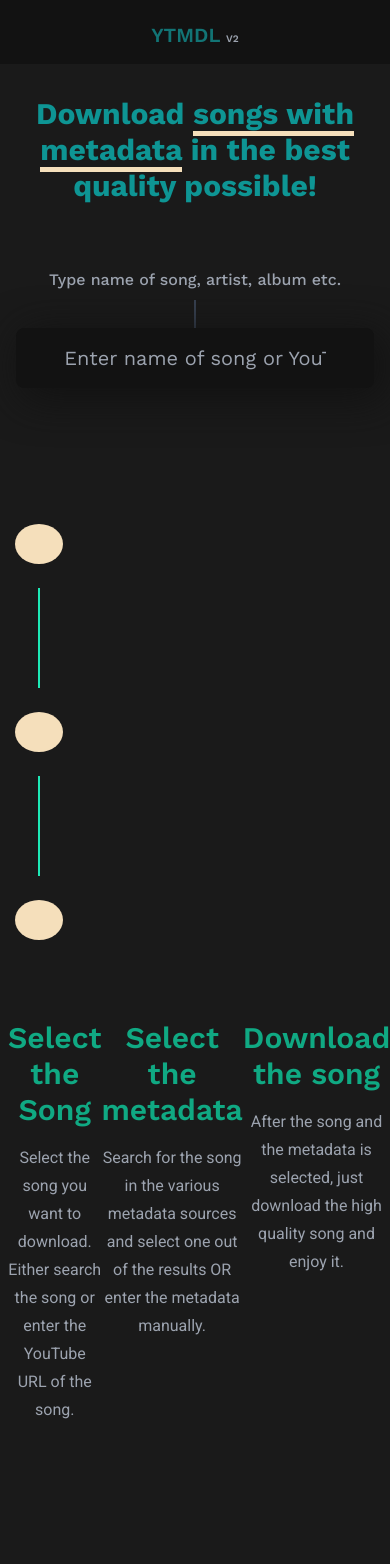
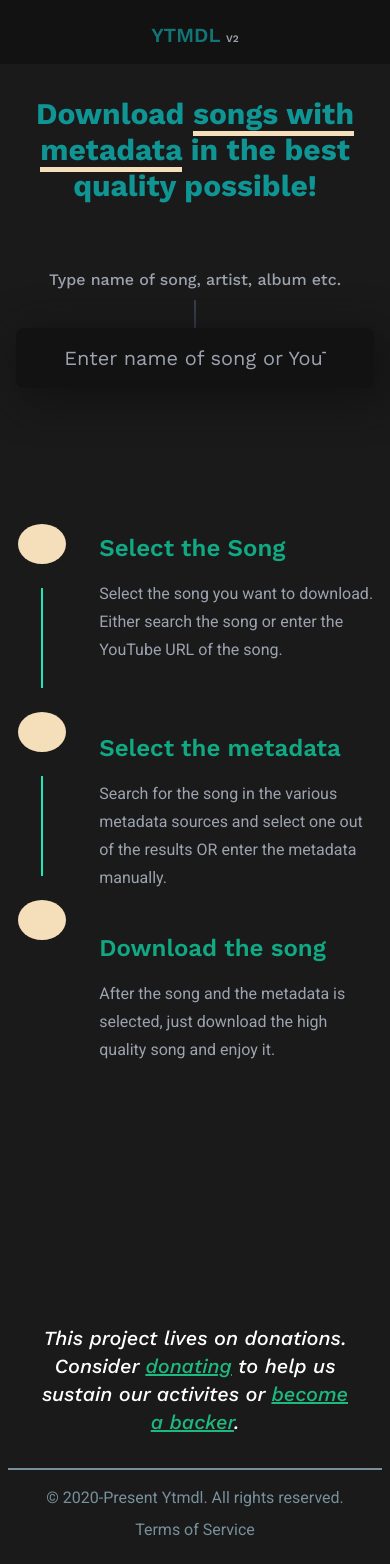
Before and after one commit to deepjyoti30/ytmdl-web-v2, a Vue app: page / in a window 390 px wide. Shown: the top 1564 px of the page. Built offline with nearby package versions, Linux system fonts and the light colour scheme; some icons are missing; what vue-resource would draw is missing.

Commit message:
Make the steps responsive to device

```diff
--- a/src/components/Details.vue
+++ b/src/components/Details.vue
@@ -1,7 +1,7 @@
 <template>
   <div class="details__container">
     <div
-      class="details--content md:w-5/6 w-6/6 px-2 md:px-0 mr-auto ml-auto mt-24 mb-16 py-4"
+      class="details--content md:w-5/6 w-6/6 px-4 md:px-0 mr-auto ml-auto mt-24 md:mb-16 py-4 md:block flex justify-between"
     >
       <div
         class="icon--content md:w-4/6 w-1/6 md:mr-auto md:ml-auto py-6 md:flex block justify-center items-center"
@@ -19,24 +19,26 @@
         </div>
       </div>
       <div
-        class="text--content md:w-11/12 md:mr-auto md:ml-auto flex justify-around py-6 text-center mt-8"
+        class="text--content md:w-11/12 pl-8 md:pl-0 md:mr-auto md:ml-auto md:flex md:justify-around md:py-6 md:text-center mt-8"
       >
         <div class="details--each">
-          <h3 class="text-3xl font-semibold">Select the Song</h3>
+          <h3 class="md:text-3xl text-2xl font-semibold">Select the Song</h3>
           <p class="mt-4 text-gray-500 dark:text-gray-400">
             Select the song you want to download. Either search the song or
             enter the YouTube URL of the song.
           </p>
         </div>
         <div class="details--each">
-          <h3 class="text-3xl font-semibold">Select the metadata</h3>
+          <h3 class="md:text-3xl text-2xl font-semibold">
+            Select the metadata
+          </h3>
           <p class="mt-4 text-gray-500 dark:text-gray-400">
             Search for the song in the various metadata sources and select one
             out of the results OR enter the metadata manually.
           </p>
         </div>
         <div class="details--each">
-          <h3 class="text-3xl font-semibold">Download the song</h3>
+          <h3 class="md:text-3xl text-2xl font-semibold">Download the song</h3>
           <p class="mt-4 text-gray-500 dark:text-gray-400">
             After the song and the metadata is selected, just download the high
             quality song and enjoy it.
@@ -74,6 +76,10 @@ export default {
         p {
           font-size: 1em;
         }
+
+        @media only screen and (max-width: $md) {
+          height: 200px;
+        }
       }
     }
 
@@ -102,6 +108,7 @@ export default {
         flex-grow: 1;
         height: 2px;
         border: 1px solid $teal;
+        background: $teal;
 
         @media only screen and (max-width: $md) {
           @apply mr-auto ml-auto my-6;
--- a/src/scss/_text.scss
+++ b/src/scss/_text.scss
@@ -2,7 +2,3 @@ p {
     @extend .roboto;
     @apply text-xl;
 }
-
-h3 {
-    @apply text-3xl;
-}
```
